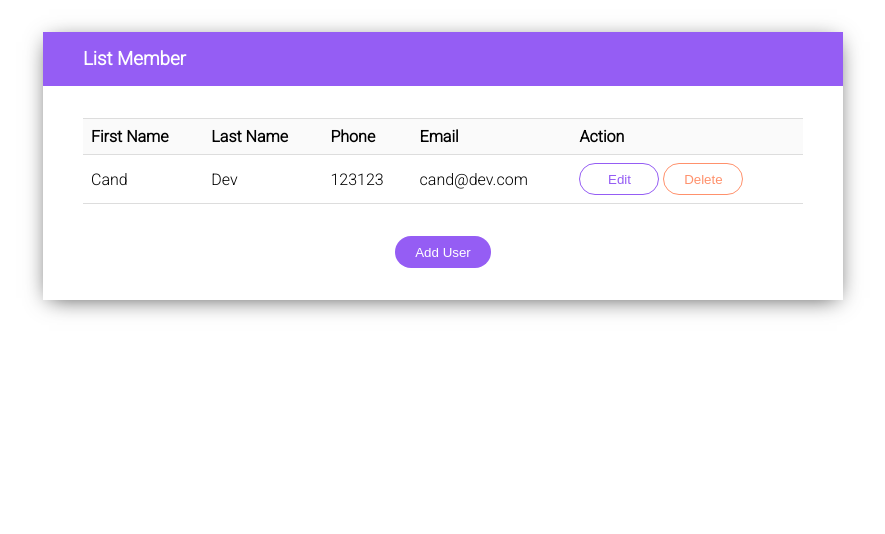
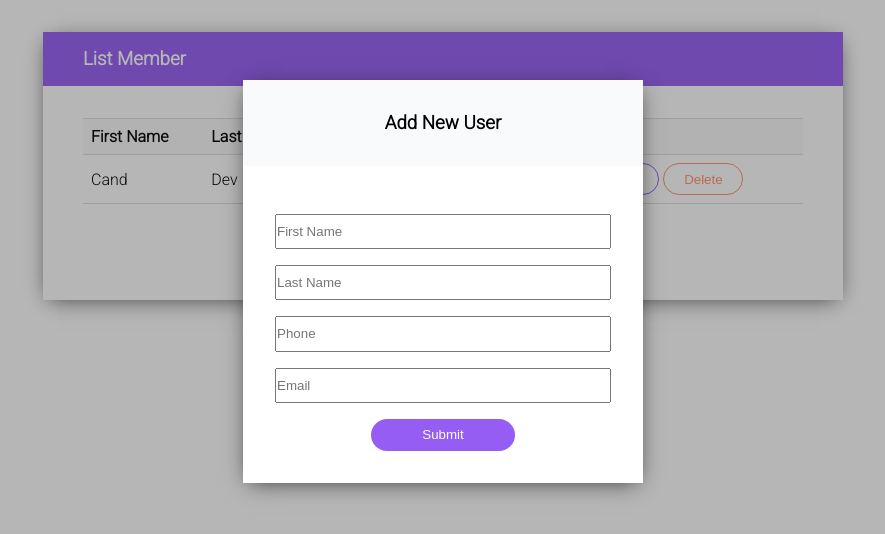
Before and after one commit to ospreystudio/javascript-crud-app, a plain HTML site: page index.html in a window 1280 px wide. Both pictures are taken after a click on the button "Add User". Shown: the whole page, without its empty margins (197-1082 px from the left). Drawn offline with Linux system fonts and the light colour scheme.

Commit message:
model window complite

```diff
--- a/index.html
+++ b/index.html
@@ -37,6 +37,28 @@
         </table>
         <button class="btn btn-add">Add User</button>
     </div>
+
+    <! -- Add Modal -->
+
+    <div class="add-modal modal-wrapper">
+        <div class="modal">
+            <div class="modal-header">
+                <h3>Add New User</h3>
+            </div>
+            <div class="modal-body">
+                <form autocomplete="off" class="form">
+                    <input type="text" name="firstName" placeholder="First Name">
+                    <input type="text" name="lastName" placeholder="Last Name">
+                    <input type="number" name="phone" placeholder="Phone">
+                    <input type="Email" name="Email" placeholder="Email">
+                    <button class="btn btn-modal">Submit</button>
+                </form>
+            </div>
+        </div>
+    </div>
+
 </div>
+
+<script src="./script.js"></script>
 </body>
 </html>
--- /dev/null
+++ b/script.js
@@ -0,0 +1,15 @@
+const addModal = document.querySelector('.add-modal')
+
+
+const  btnAdd = document.querySelector('.btn-add')
+
+
+
+btnAdd.addEventListener('click', () => {
+    addModal.classList.add('modal-show');
+})
+
+window.addEventListener('click', e => {
+    if(e)
+    console.log(e.target, addModal);
+})
--- a/style.css
+++ b/style.css
@@ -97,3 +97,68 @@ header h3 {
 .table-wrapper {
     text-align: center;
 }
+
+/* Modal */
+
+.modal-wrapper {
+    position: fixed;
+    width: 100%;
+    height: 100%;
+    left: 0;
+    top: 0;
+    background: #24232354;
+    display: none;
+}
+
+.modal {
+    position: relative;
+    background: #fff;
+    text-align: center;
+    width: 25rem;
+    margin: 5rem auto;
+    -webkit-box-shadow: 0px 4px 22px -6px rgba(0, 0, 0, 0.75);
+    -moz-box-shadow: 0px 4px 22px -6px rgba(0, 0, 0, 0.75);
+    box-shadow: 0px 4px 22px -6px rgba(0,0,0,0.75);
+    animation-name: animatetop;
+    animation-duration: .4s;
+}
+
+@keyframes animatetop {
+    from {
+        top: -300px; opacity:0;
+    }
+    to {
+        top: 0; opacity:1;
+    }
+}
+
+.modal-show {
+    display: block;
+}
+
+.modal-header {
+    margin-bottom: 1rem;
+    background: #f8fafb;
+    padding: 2rem;
+}
+
+.modal-body {
+    padding: 2rem;
+
+}
+
+.btn-modal{
+    background: var(--primary-color);
+    border: none;
+    color: #fff;
+    width: 9rem;
+}
+
+
+input {
+    width: 100%;
+    height: 2.2rem;
+    margin-bottom: 1rem;
+    text-align: .5rem;
+    outline: none;
+}
```
